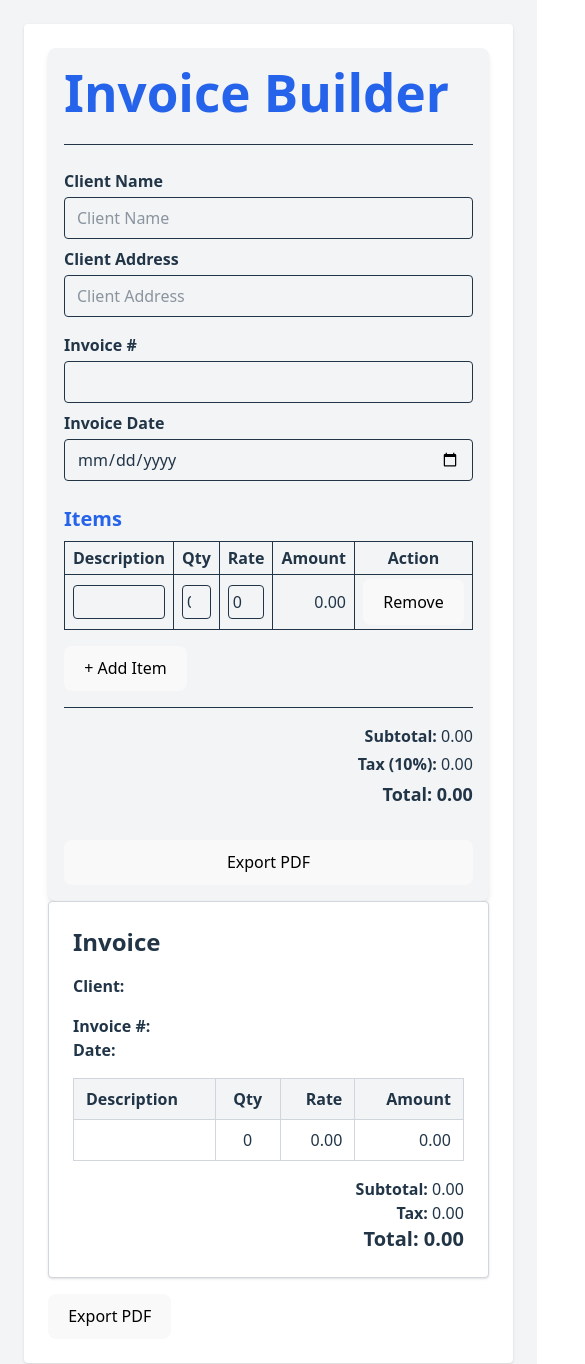
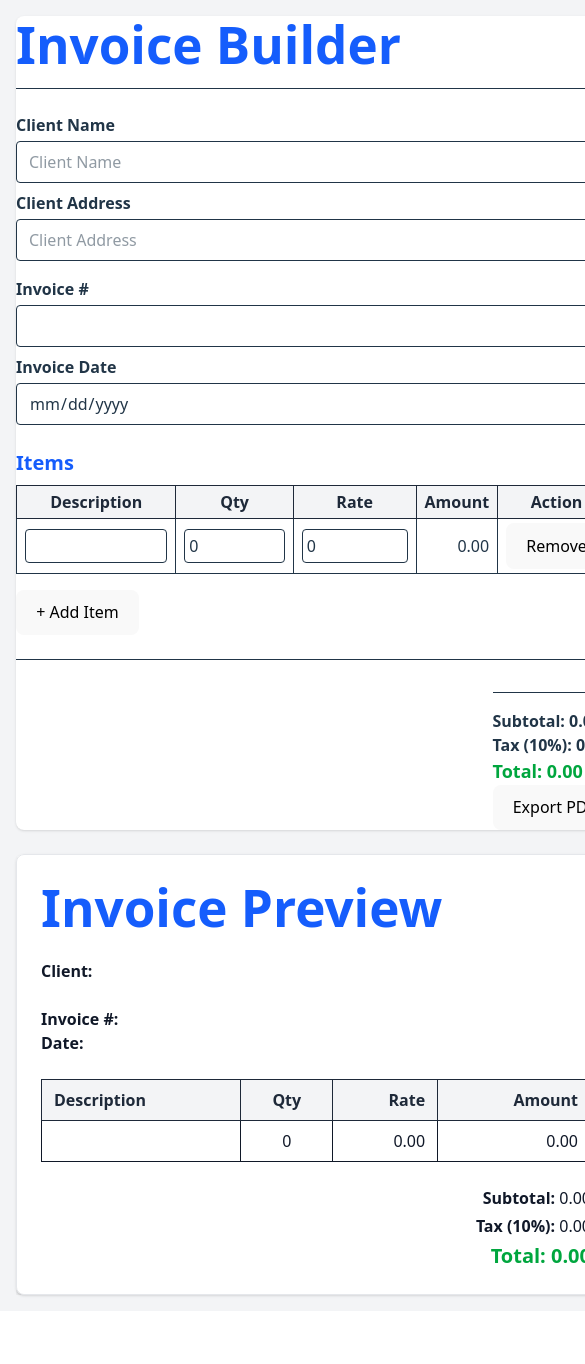
Before and after one commit to Anithavk/invoicebuilder, a React app: page / in a window 390 px wide. Shown: the top 1364 px of the page, 585 px wide, since content can reach past the window. After the commit the page ends 1311 px from the top, so only its background shows below. Built offline with nearby package versions, Linux system fonts and the light colour scheme; the HTML template or start-up script is replaced by a standard one.

Commit message:
responsive issue fixing

```diff
--- a/package.json
+++ b/package.json
@@ -20,6 +20,7 @@
   },
   "devDependencies": {
     "@eslint/js": "^9.33.0",
+    "@tailwindcss/postcss": "^4.1.12",
     "@types/react": "^19.1.10",
     "@types/react-dom": "^19.1.7",
     "@vitejs/plugin-react": "^5.0.0",
@@ -30,7 +31,6 @@
     "vite": "^7.1.2"
   },
   "engines": {
-  "node": ">=18"
+    "node": ">=18"
+  }
 }
-
-}
--- a/src/App.jsx
+++ b/src/App.jsx
@@ -1,4 +1,3 @@
-// src/App.jsx
 import React from "react";
 import { InvoiceProvider } from "./context/InvoiceContext";
 import InvoiceForm from "./components/InvoiceForm";
@@ -8,11 +7,24 @@ import ExportPDF from "./components/exportpdf";
 function App() {
   return (
     <InvoiceProvider>
-      <div className="min-h-screen bg-gray-100 p-6">
-        <div className="max-w-4xl mx-auto bg-white p-6 rounded shadow">
-          <InvoiceForm />
-          <InvoicePreview />
-          <ExportPDF />
+      <div className="min-h-screen bg-gray-100 p-4 md:p-6">
+        <div className="max-w-6xl mx-auto grid md:grid-cols-2 gap-6">
+          {/* Left: Form */}
+          <div className="bg-white rounded-lg shadow flex flex-col h-full">
+            <div className="flex-1 overflow-y-auto">
+              <InvoiceForm />
+            </div>
+            {/* <div className="sticky bottom-0 bg-white border-t p-4">
+              <ExportPDF />
+            </div> */}
+          </div>
+
+          {/* Right: Preview */}
+          <div className="bg-white rounded-lg shadow flex flex-col h-full">
+            <div className="flex-1 overflow-y-auto">
+              <InvoicePreview />
+            </div>
+          </div>
         </div>
       </div>
     </InvoiceProvider>
--- a/src/components/InvoiceForm.jsx
+++ b/src/components/InvoiceForm.jsx
@@ -22,6 +22,7 @@ const InvoiceForm = () => {
 
   const addItem = () =>
     setItems([...items, { description: "", quantity: 0, rate: 0 }]);
+
   const removeItem = (idx) => setItems(items.filter((_, i) => i !== idx));
 
   const subtotal = items.reduce(
@@ -32,16 +33,16 @@ const InvoiceForm = () => {
   const total = subtotal + tax;
 
   return (
-    <div className="max-w-4xl mx-auto p-4 bg-[#f3f4f6] rounded-lg shadow-md">
+    <div className="flex flex-col h-full">
       {/* Header */}
       <header className="mb-6 border-b pb-4">
-        <h1 className="text-3xl font-bold text-[#2563eb] mb-2">
+        <h1 className="text-2xl md:text-3xl font-bold text-blue-600">
           Invoice Builder
         </h1>
       </header>
 
       {/* Body */}
-      <main>
+      <main className="flex-grow">
         {/* Client & Invoice Info */}
         <div className="grid grid-cols-1 md:grid-cols-2 gap-4 mb-6">
           <div>
@@ -52,7 +53,7 @@ const InvoiceForm = () => {
               onChange={(e) =>
                 setClientInfo({ ...clientInfo, name: e.target.value })
               }
-              className="w-full border px-3 py-2 rounded"
+              className="w-full border px-3 py-2 rounded focus:ring-2 focus:ring-blue-500"
               placeholder="Client Name"
             />
             <label className="block font-semibold mb-1 mt-2">
@@ -64,7 +65,7 @@ const InvoiceForm = () => {
               onChange={(e) =>
                 setClientInfo({ ...clientInfo, address: e.target.value })
               }
-              className="w-full border px-3 py-2 rounded"
+              className="w-full border px-3 py-2 rounded focus:ring-2 focus:ring-blue-500"
               placeholder="Client Address"
             />
           </div>
@@ -76,7 +77,7 @@ const InvoiceForm = () => {
               onChange={(e) =>
                 setInvoiceInfo({ ...invoiceInfo, number: e.target.value })
               }
-              className="w-full border px-3 py-2 rounded"
+              className="w-full border px-3 py-2 rounded focus:ring-2 focus:ring-blue-500"
             />
             <label className="block font-semibold mb-1 mt-2">
               Invoice Date
@@ -87,17 +88,17 @@ const InvoiceForm = () => {
               onChange={(e) =>
                 setInvoiceInfo({ ...invoiceInfo, date: e.target.value })
               }
-              className="w-full border px-3 py-2 rounded"
+              className="w-full border px-3 py-2 rounded focus:ring-2 focus:ring-blue-500"
             />
           </div>
         </div>
 
         {/* Items Table */}
-        <h2 className="text-xl font-bold mb-2 text-[#2563eb]">Items</h2>
+        <h2 className="text-xl font-bold mb-2 text-blue-600">Items</h2>
         <div className="overflow-x-auto mb-4">
-          <table className="w-full border-collapse border border-gray-300">
+          <table className="w-full min-w-[600px] border-collapse border border-gray-300">
             <thead>
-              <tr className="bg-gray-100">
+              <tr className="bg-gray-100 text-gray-800">
                 <th className="border px-2 py-1">Description</th>
                 <th className="border px-2 py-1">Qty</th>
                 <th className="border px-2 py-1">Rate</th>
@@ -107,7 +108,7 @@ const InvoiceForm = () => {
             </thead>
             <tbody>
               {items.map((item, idx) => (
-                <tr key={idx}>
+                <tr key={idx} className="hover:bg-gray-50">
                   <td className="border px-2 py-1">
                     <input
                       type="text"
@@ -142,7 +143,7 @@ const InvoiceForm = () => {
                   <td className="border px-2 py-1 text-center">
                     <button
                       onClick={() => removeItem(idx)}
-                      className="bg-red-500 text-black px-2 py-1 rounded"
+                      className="bg-red-500 text-black px-2 py-1 rounded hover:bg-red-600"
                     >
                       Remove
                     </button>
@@ -155,27 +156,22 @@ const InvoiceForm = () => {
 
         <button
           onClick={addItem}
-          className="bg-[#a69d9d] text-black px-4 py-2 rounded mb-4"
+          className="bg-blue-600 text-black px-4 py-2 rounded hover:bg-blue-700"
         >
           + Add Item
         </button>
       </main>
 
       {/* Footer / Totals */}
-      <footer className="border-t pt-4 flex flex-col md:flex-row justify-end gap-4">
-        <div className="space-y-1 text-right">
-          <p>
-            <strong>Subtotal:</strong> {subtotal.toFixed(2)}
+      <footer className="border-t pt-4 mt-6 flex flex-col md:flex-row justify-between items-end gap-4">
+        <div className="border-t pt-4 mt-4">
+          <p className="font-semibold">Subtotal: {subtotal.toFixed(2)}</p>
+          <p className="font-semibold">Tax (10%): {tax.toFixed(2)}</p>
+          <p className="text-lg font-bold text-green-600">
+            Total: {total.toFixed(2)}
           </p>
-          <p>
-            <strong>Tax ({(taxRate * 100).toFixed(0)}%):</strong>{" "}
-            {tax.toFixed(2)}
-          </p>
-          <p className="text-lg font-bold">
-            <strong>Total:</strong> {total.toFixed(2)}
-          </p>
+          <ExportPDF />
         </div>
-        <ExportPDF />
       </footer>
     </div>
   );
--- a/src/components/exportpdf.jsx
+++ b/src/components/exportpdf.jsx
@@ -1,85 +1,94 @@
 import React from "react";
 import jsPDF from "jspdf";
 import "jspdf-autotable";
-
 import { useInvoiceContext } from "../context/InvoiceContext";
 
 const ExportPDF = () => {
   const { clientInfo, invoiceInfo, items, subtotal, taxRate } =
     useInvoiceContext();
+
   const isEmptyItem = (item) =>
     item.description.trim() === "" || item.quantity === 0 || item.rate === 0;
-  const isEmptyClient = (item) =>
-    clientInfo.name.trim() === "" || clientInfo.address === "";
-  const isEmptyInvoice = (item) =>
-    invoiceInfo.number === "" || invoiceInfo.date === "";
 
   const handleExport = () => {
     const validItems = items.filter((item) => !isEmptyItem(item));
-    const hasClient = !isEmptyClient(clientInfo);
-    const hasInvoice = !isEmptyInvoice(invoiceInfo);
 
-    console.log(
-      "Valid length:",
-      validItems.length,
-      hasClient,
-      hasInvoice,
-      invoiceInfo
-    );
-    if (!hasClient) {
+    if (!clientInfo.name.trim() || !clientInfo.address.trim()) {
       alert("Please fill client information before exporting!");
       return;
     }
-    if (!hasInvoice) {
+    if (!invoiceInfo.number || !invoiceInfo.date) {
       alert("Please fill invoice information before exporting!");
       return;
     }
     if (validItems.length === 0) {
-      alert("Please add at least one item before exporting!");
+      alert("Please add at least one valid item before exporting!");
       return;
     }
+
     const doc = new jsPDF();
 
+    // Header
     doc.setFontSize(18);
     doc.text("Invoice", 14, 20);
 
+    // Client info
     doc.setFontSize(12);
-    doc.text(`Client: ${clientInfo?.name || ""}`, 14, 30);
-    doc.text(`${clientInfo?.address || ""}`, 14, 36);
+    doc.text(`Client: ${clientInfo?.name}`, 14, 30);
+    doc.text(`${clientInfo?.address}`, 14, 36);
 
-    doc.text(`Invoice #: ${invoiceInfo?.number || ""}`, 140, 30);
-    doc.text(`Date: ${invoiceInfo?.date || ""}`, 140, 36);
+    // Invoice info
+    doc.text(`Invoice #: ${invoiceInfo?.number}`, 140, 30);
+    doc.text(`Date: ${invoiceInfo?.date}`, 140, 36);
 
+    // Items table
     doc.autoTable({
       startY: 50,
       head: [["Description", "Qty", "Rate", "Amount"]],
-      body: items.map((item) => [
-        item.description || "",
-        item.quantity || 0,
-        item.rate?.toFixed(2) || "0.00",
-        ((item.quantity || 0) * (item.rate || 0)).toFixed(2),
+      body: validItems.map((item) => [
+        item.description,
+        item.quantity,
+        item.rate.toFixed(2),
+        (item.quantity * item.rate).toFixed(2),
       ]),
+      styles: { halign: "center" },
+      headStyles: { fillColor: [37, 99, 235] }, // Tailwind blue-600
     });
 
+    // Totals
     const tax = subtotal * taxRate;
     const total = subtotal + tax;
     const finalY = doc.lastAutoTable.finalY + 10;
 
-    doc.text(`Subtotal: ${subtotal.toFixed(2)}`, 140, finalY);
-    doc.text(`Tax: ${tax.toFixed(2)}`, 140, finalY + 6);
+    doc.setFontSize(12);
+    doc.text(`Subtotal: ${subtotal.toFixed(2)}`, 200, finalY, {
+      align: "right",
+    });
+    doc.text(
+      `Tax (${(taxRate * 100).toFixed(0)}%): ${tax.toFixed(2)}`,
+      200,
+      finalY + 6,
+      { align: "right" }
+    );
+
     doc.setFontSize(14);
-    doc.text(`Total: ${total.toFixed(2)}`, 140, finalY + 12);
+    doc.setFont("helvetica", "bold");
+    doc.text(`Total: ${total.toFixed(2)}`, 200, finalY + 14, {
+      align: "right",
+    });
 
+    // Save PDF
     doc.save("invoice.pdf");
   };
 
   return (
     <button
       onClick={handleExport}
-      className="bg-blue-600 text-black px-4 py-2 rounded mt-4"
+      className="bg-blue-600 text-black px-4 py-2 rounded hover:bg-blue-700 transition"
     >
       Export PDF
     </button>
   );
 };
+
 export default ExportPDF;
--- a/src/components/invoicepreview.jsx
+++ b/src/components/invoicepreview.jsx
@@ -16,75 +16,67 @@ const InvoicePreview = () => {
   return (
     <div
       id="invoice"
-      className="bg-white p-6 rounded shadow border border-gray-300"
+      className="bg-white p-6 rounded-lg shadow-md border border-gray-200 text-gray-900"
     >
-      <h2 className="text-2xl font-bold mb-4">Invoice</h2>
+      <h1 className="text-2xl font-bold mb-6 text-blue-600">Invoice Preview</h1>
 
       {/* Client Info */}
-      <div className="mb-4">
-        <p>
-          <strong>Client:</strong> {clientInfo?.name || ""}
+      <div className="mb-6">
+        <p className="font-semibold">
+          Client: <span className="font-normal">{clientInfo?.name}</span>
         </p>
-        <p>{clientInfo?.address || ""}</p>
+        <p className="text-sm text-gray-700">{clientInfo?.address}</p>
       </div>
 
       {/* Invoice Info */}
-      <div className="mb-4">
+      <div className="mb-6">
         <p>
-          <strong>Invoice #:</strong> {invoiceInfo?.number || ""}
+          <strong>Invoice #:</strong> {invoiceInfo?.number}
         </p>
         <p>
-          <strong>Date:</strong> {invoiceInfo?.date || ""}
+          <strong>Date:</strong> {invoiceInfo?.date}
         </p>
       </div>
 
       {/* Items Table */}
-      <table className="w-full border-collapse border border-gray-300 mb-4">
+      <div className="overflow-x-auto mb-6">
+        <table className="w-full min-w-[500px] border-collapse border border-gray-300">
           <thead>
-          <tr className="bg-gray-100">
-            <th className="border border-gray-300 px-3 py-2 text-left">
-              Description
-            </th>
-            <th className="border border-gray-300 px-3 py-2 text-center">
-              Qty
-            </th>
-            <th className="border border-gray-300 px-3 py-2 text-right">
-              Rate
-            </th>
-            <th className="border border-gray-300 px-3 py-2 text-right">
-              Amount
-            </th>
+            <tr className="bg-gray-100 text-gray-800">
+              <th className="border px-3 py-2 text-left">Description</th>
+              <th className="border px-3 py-2 text-center">Qty</th>
+              <th className="border px-3 py-2 text-right">Rate</th>
+              <th className="border px-3 py-2 text-right">Amount</th>
             </tr>
           </thead>
           <tbody>
             {items.map((item, idx) => (
-            <tr key={idx}>
-              <td className="border border-gray-300 px-3 py-2">
-                {item.description}
-              </td>
-              <td className="border border-gray-300 px-3 py-2 text-center">
+              <tr key={idx} className="hover:bg-gray-50">
+                <td className="border px-3 py-2">{item.description}</td>
+                <td className="border px-3 py-2 text-center">
                   {item.quantity}
                 </td>
-              <td className="border border-gray-300 px-3 py-2 text-right">
+                <td className="border px-3 py-2 text-right">
                   {item.rate.toFixed(2)}
                 </td>
-              <td className="border border-gray-300 px-3 py-2 text-right">
+                <td className="border px-3 py-2 text-right">
                   {(item.quantity * item.rate).toFixed(2)}
                 </td>
               </tr>
             ))}
           </tbody>
         </table>
+      </div>
 
       {/* Totals */}
-      <div className="text-right">
+      <div className="text-right space-y-1">
         <p>
           <strong>Subtotal:</strong> {subtotal.toFixed(2)}
         </p>
         <p>
-          <strong>Tax:</strong> {tax.toFixed(2)}
+          <strong>Tax ({(taxRate * 100).toFixed(0)}%):</strong> {tax.toFixed(2)}
         </p>
-        <p className="text-xl font-bold">
+        <p className="text-xl font-bold text-green-600">
           <strong>Total:</strong> {total.toFixed(2)}
         </p>
       </div>
--- a/src/index.css
+++ b/src/index.css
@@ -1,7 +1,5 @@
 @import "tailwindcss";
 
-
-@import "tailwindcss/utilities";
 :root {
   font-family: system-ui, Avenir, Helvetica, Arial, sans-serif;
   line-height: 1.5;
```
Also changed, not shown: 1 other file (tests, documents, lock files or other folders). Lines whose indentation alone changed are shown as unchanged.
